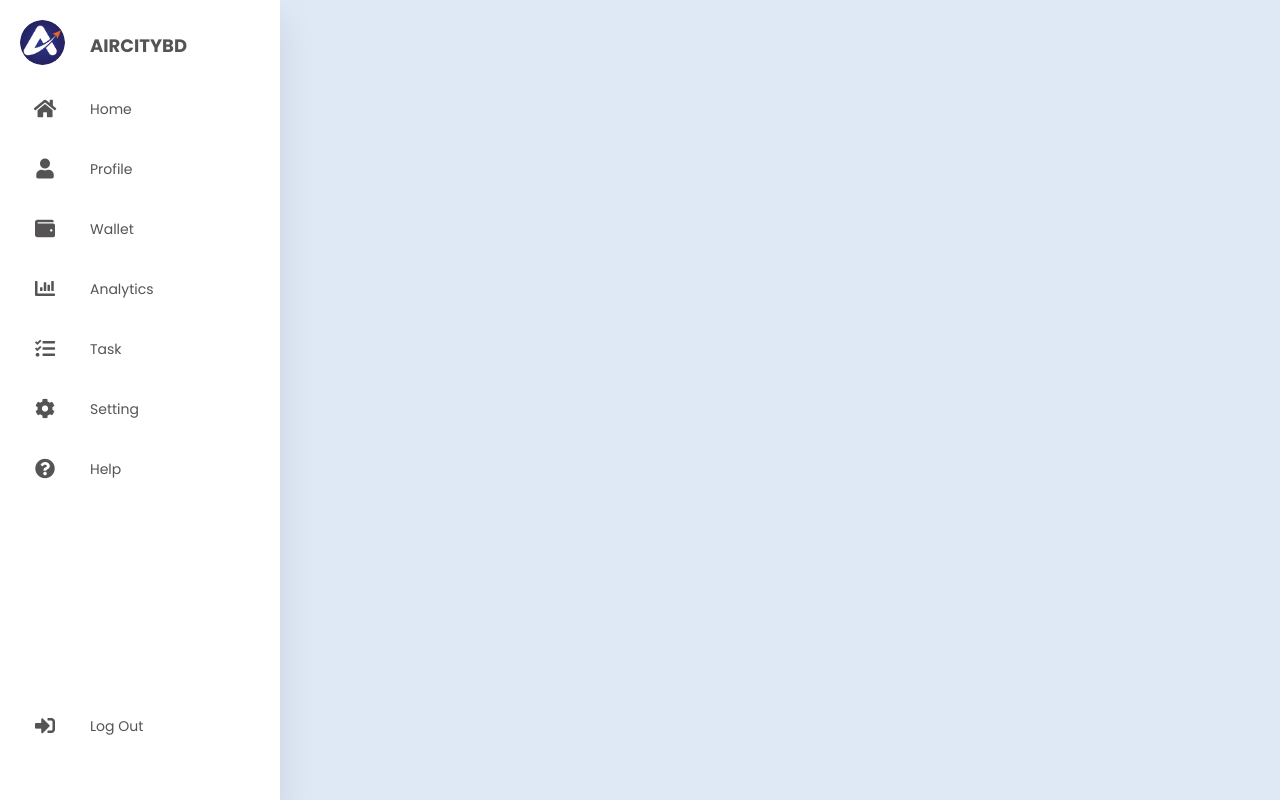
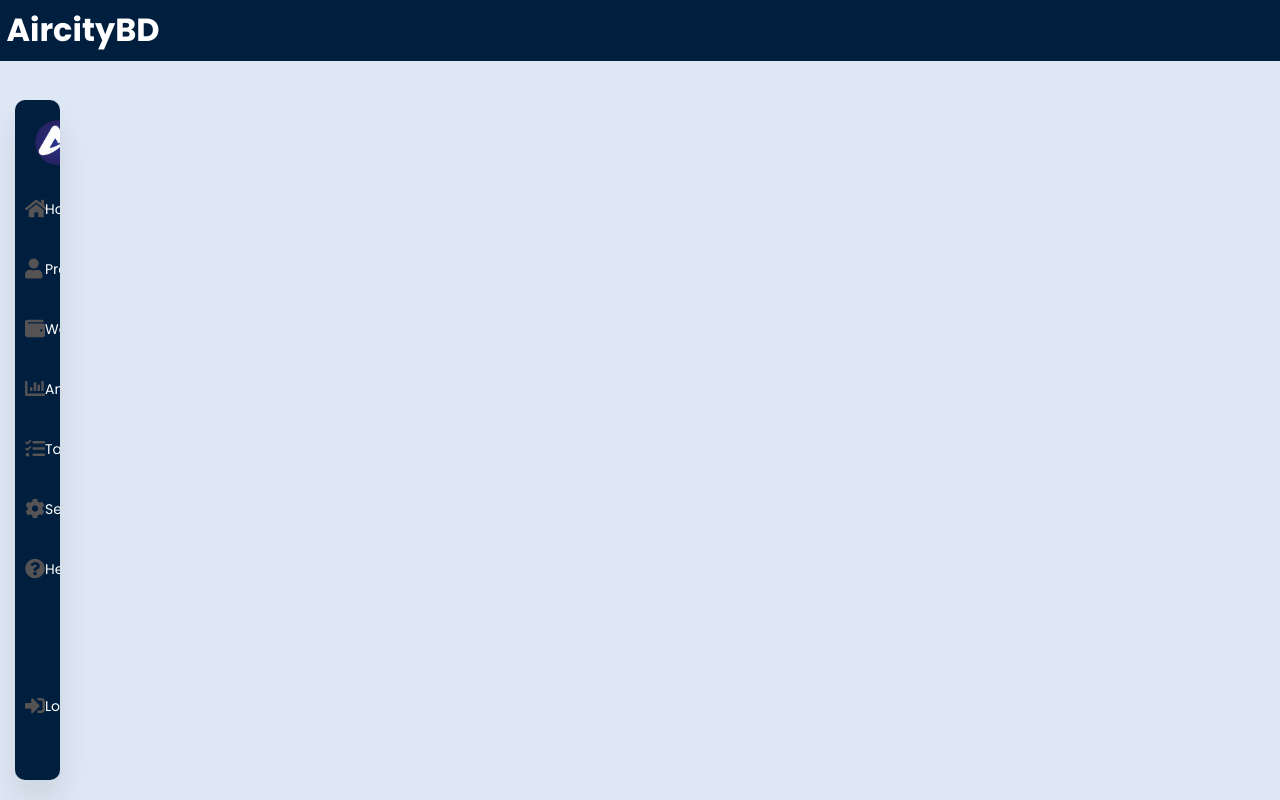
Before and after one commit to Mahmud2640/side-navbar, a plain HTML site: page index.html in a window 1280 px wide. Drawn offline with Linux system fonts and the light colour scheme.

Commit message:
desgin mod

```diff
--- a/index.html
+++ b/index.html
@@ -13,6 +13,15 @@
     />
   </head>
   <body>
+    <!-- Navbar -->
+    <header>
+      <div>
+        <h1>AircityBD</h1>
+      </div>
+    </header>
+
+    <!-- Navbar -->
+
     <nav>
       <ul>
         <li>
--- a/style.css
+++ b/style.css
@@ -14,12 +14,13 @@ body {
 }
 nav {
   position: absolute;
-  top: 0;
-  left: 0;
-  width: 90px;
+  border-radius: 10px;
+  top: 100px;
+  left: 15px;
+  width: 45px;
   bottom: 0;
-  height: 100%;
-  background: #fff;
+  height: 85%;
+  background: #001f3f;
   overflow: hidden;
   transition: width 0.2s linear;
   box-shadow: 0 20px 35px rgba(0, 0, 0, 0.1);
@@ -51,7 +52,7 @@ a {
 }
 .fas {
   position: relative;
-  width: 70px;
+  width: 10px;
   height: 40px;
   top: 14px;
   font-size: 20px;
@@ -61,6 +62,10 @@ a {
   position: relative;
   top: 12px;
   margin-left: 10px;
+  color: white;
+}
+span:hover {
+  color: #001f3f;
 }
 a:hover {
   background: #eee;
@@ -73,3 +78,8 @@ nav:hover {
   position: absolute;
   bottom: 3rem;
 }
+header {
+  background-color: #001f3f;
+  color: white;
+  padding: 0.5%;
+}
```
